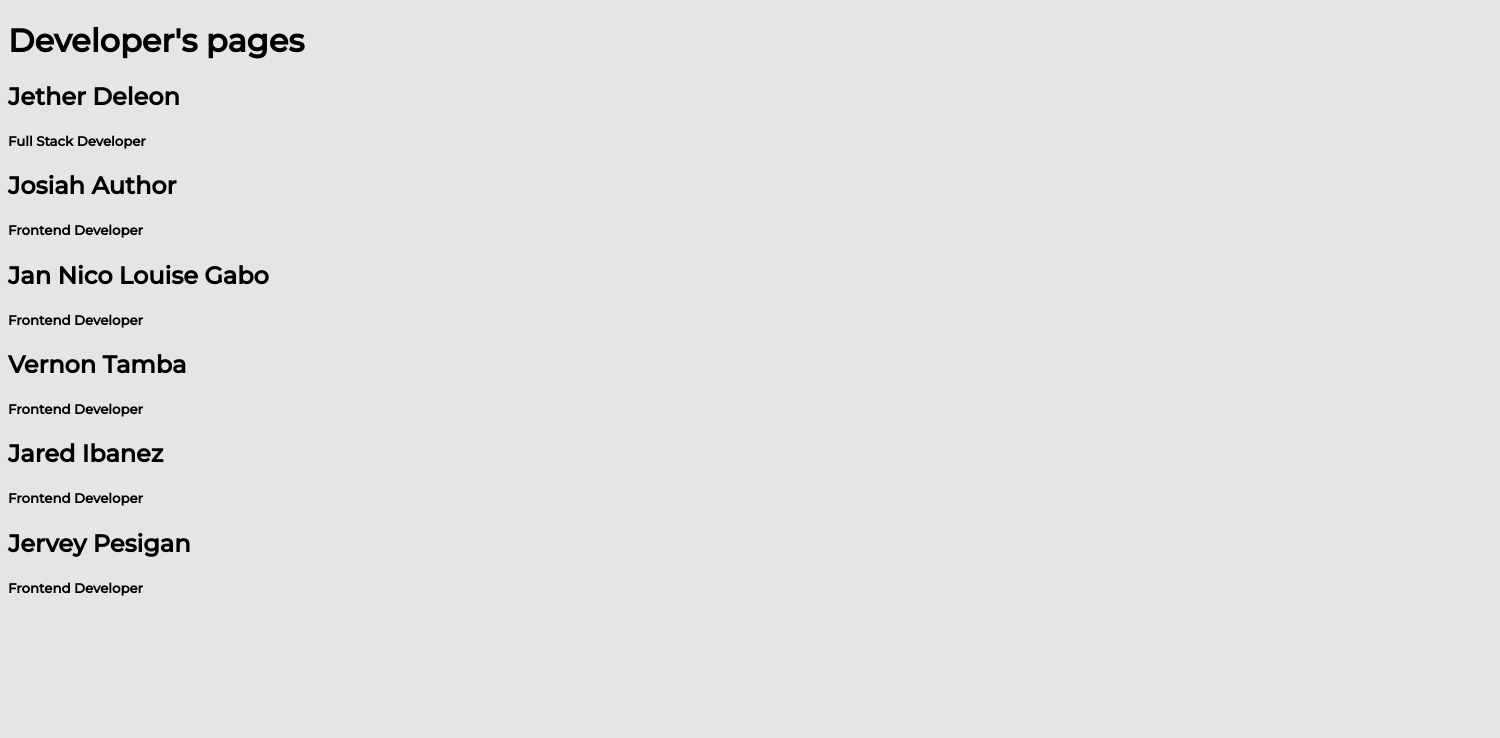
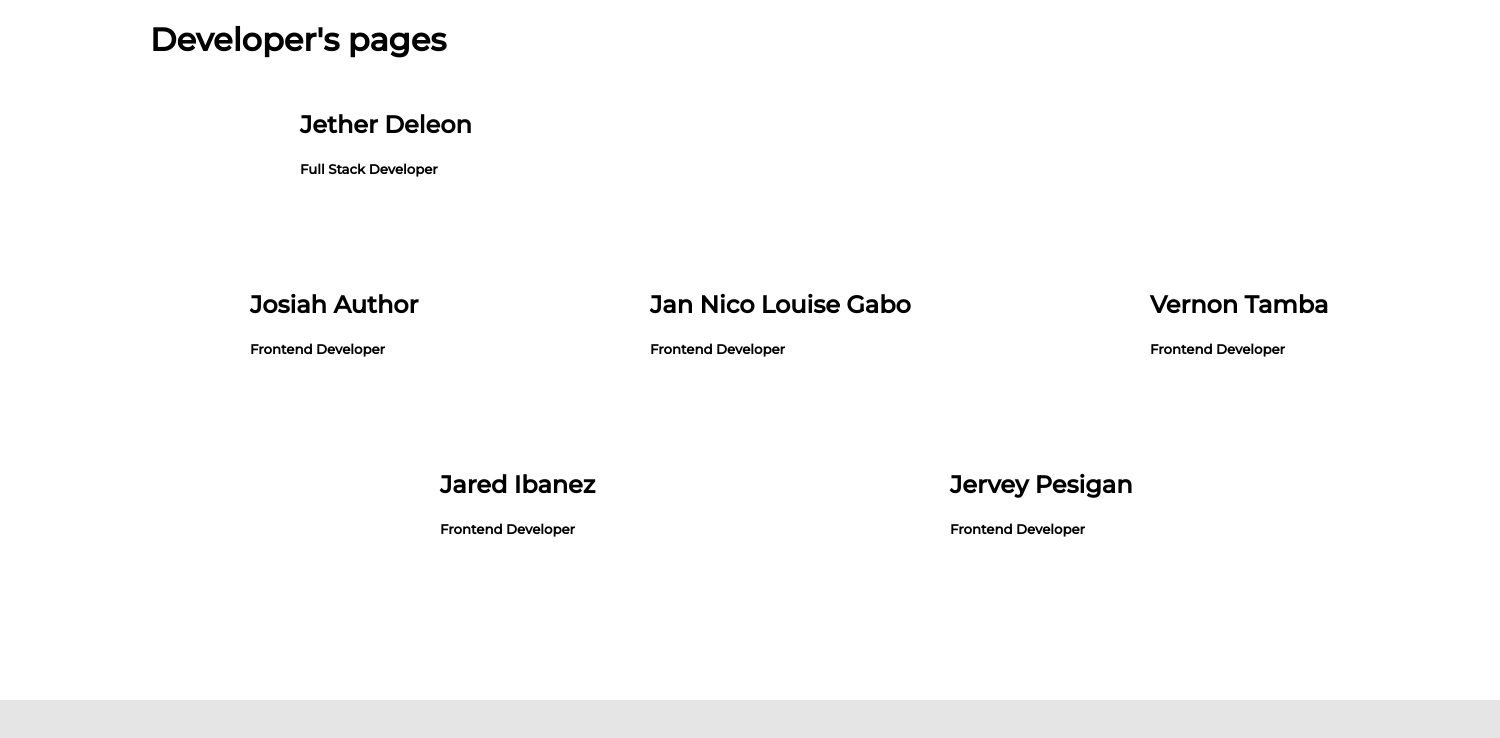
Before and after one commit to Haniel023/EIS-System, a React (Create React App) app in the folder frontend/: page /DevPage in a window 1280 px wide. Shown: the top 738 px of the page, 1500 px wide, since content can reach past the window. Built offline with nearby package versions, Linux system fonts and the light colour scheme.

Commit message:
Reinput devpage's css

```diff
--- a/frontend/src/index.css
+++ b/frontend/src/index.css
@@ -787,3 +787,53 @@ body {
   font-size: 2rem;
   margin-top: 1%;
 }
+
+
+/* ---------------------- Developer Pages -----------------------*/
+#devPage {
+  margin-left: 150px;
+  margin-top: 20px;
+}
+#devPage1 {
+  margin-bottom: 130px;
+}
+.devFullStack {
+  position: absolute;
+  left: 300px;
+  top: 90px;
+}
+.devFrontEnd {
+  position: absolute;
+  left: 250px;
+  top: 270px;
+}
+.devFrontEnd1 {
+  position: absolute;
+  left: 650px;
+  top: 270px;
+}
+.devFrontEnd2 {
+  position: absolute;
+  left: 1150px;
+  top: 270px;
+}
+.devFrontEnd3 {
+  position: absolute;
+  left: 440px;
+  top: 450px;
+}
+.devFrontEnd4 {
+  position: absolute;
+  left: 850px;
+  left: 950px;
+  top: 450px;
+}
+.Container1 {
+  position: absolute;
+  width: 1500px;
+  height: 700px;
+  left: 0px;
+  top: 0px;
+  background: #ffffff;
+
+}
```
